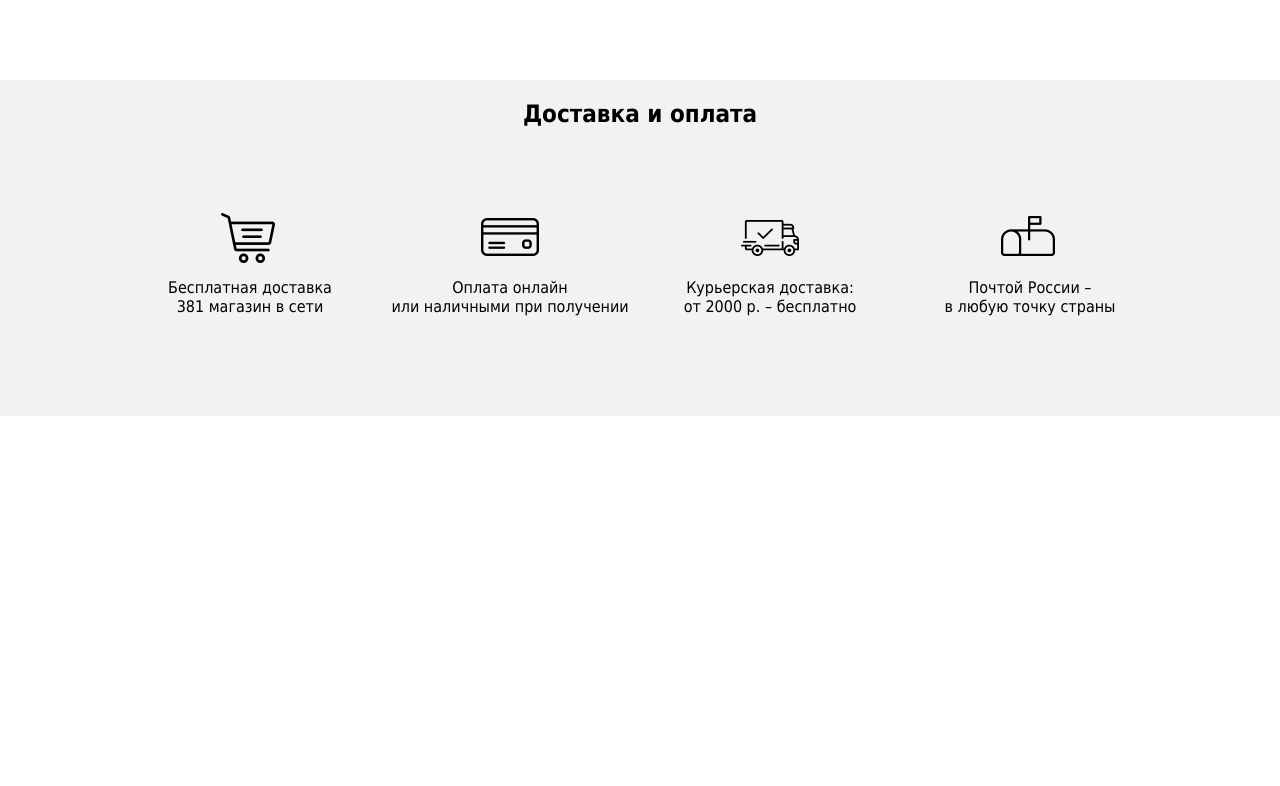
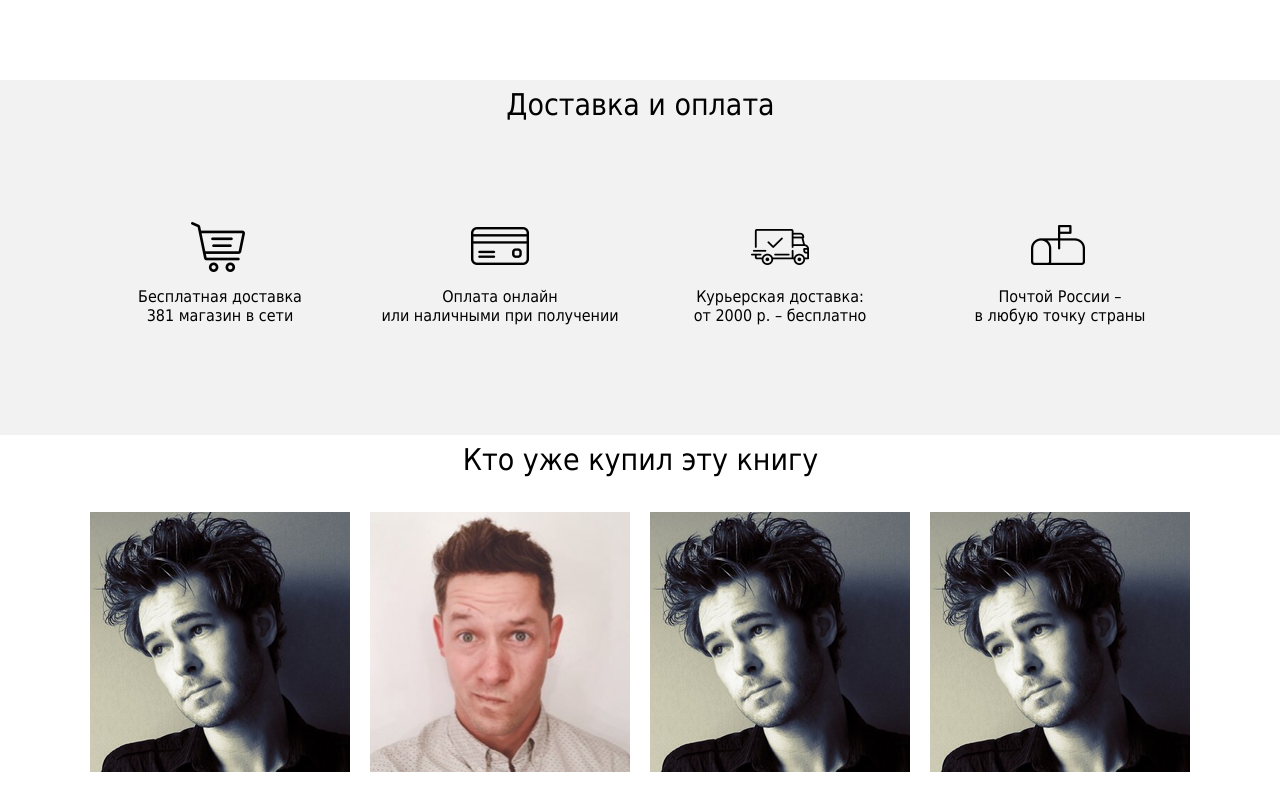
Before and after one commit to Necromongus/flexbox-lesson, a plain HTML site: page index.html in a window 1280 px wide. Shown: the part 710-1496 px from the top of the page. Before the commit the page ends 1126 px from the top, so only its background shows below. Drawn offline with Linux system fonts and the light colour scheme.

Commit message:
fixed code & added part of feedback section

```diff
--- a/index.html
+++ b/index.html
@@ -24,22 +24,39 @@
         </div>
         <div class="description_section">
             <h2>Доставка и оплата</h2>
-            <div class="description_section_elements">
-                <div class="description_section_elements_item">
+            <div class="section_elements">
+                <div class="section_elements_item">
                     <span></span>
                     Бесплатная доставка<br> 381 магазин в сети
                 </div>
-                <div class="description_section_elements_item">
+                <div class="section_elements_item">
                     <span></span>
                     Оплата онлайн<br> или наличными при получении
                 </div>
-                <div class="description_section_elements_item">
+                <div class="section_elements_item">
                     <span></span>
                     Курьерская доставка:<br> от 2000 р. – бесплатно
                 </div>
-                <div class="description_section_elements_item">
+                <div class="section_elements_item">
                     <span></span>
                     Почтой России –<br> в любую точку страны
+                </div>
+            </div>
+        </div>
+        <div class="feedback_section">
+            <h2>Кто уже купил эту книгу</h2>
+            <div class="section_elements">
+                <div class="section_elements_item">
+                    <img src="../img/u1_a.png" alt="feedback_user_avatar">
+                </div>
+                <div class="section_elements_item">
+                    <img src="../img/u2_a.png" alt="feedback_user_avatar">
+                </div>
+                <div class="section_elements_item">
+                    <img src="../img/u1_a.png" alt="feedback_user_avatar">
+                </div>
+                <div class="section_elements_item">
+                    <img src="../img/u1_a.png" alt="feedback_user_avatar">
                 </div>
             </div>
         </div>
--- a/sass/style.sass
+++ b/sass/style.sass
@@ -18,15 +18,6 @@ main
         justify-content: center
         img
             margin-right: 75px
-        h1
-            font-size: 48px
-            margin-bottom: 0
-        h2
-            margin-top: 7px
-            padding-left: 1px
-            font:
-                size: 30px
-                weight: normal
         &_info
             width: 550px
             &_buttons
@@ -51,28 +42,40 @@ main
         flex-direction: column
         align-items: center
         padding-bottom: 100px
-        &_elements
-            display: flex
-            flex-flow: row wrap
-            justify-content: center
-            &_item
-                text-align: center
-                width: 260px
-                span
-                    display: block
-                    height: 50px
-                    background-image: url('../img/description_iconset.png')
-                    background-repeat: no-repeat
-                    margin-top: 65px
-                    margin-bottom: 15px
-                &:nth-child(1) span
-                    background-position: center 0
-                &:nth-child(2) span
-                    background-position: center -58px
-                &:nth-child(3) span
-                    background-position: center -118px
-                &:nth-child(4) span
-                    background-position: center -166px
+.section_elements
+    display: flex
+    flex-flow: row wrap
+    justify-content: center
+    &_item
+        text-align: center
+        width: 260px
+        margin: 10px
+        span
+            display: block
+            height: 50px
+            background-image: url('../img/description_iconset.png')
+            background-repeat: no-repeat
+            margin-top: 65px
+            margin-bottom: 15px
+        &:nth-child(1) span
+            background-position: center 0
+        &:nth-child(2) span
+            background-position: center -58px
+        &:nth-child(3) span
+            background-position: center -118px
+        &:nth-child(4) span
+            background-position: center -166px
+
+h1
+    font-size: 48px
+    margin-bottom: 0
+h2
+    margin-top: 7px
+    padding-left: 1px
+    font:
+        size: 30px
+        weight: normal
+
 .main_btn
     color: #fff
     text-decoration: none
@@ -96,3 +99,10 @@ main
     margin: 0
     white-space: nowrap
     margin: 15px 0
+
+.feedback_section
+    display: flex
+    flex-direction: column
+    align-items: center
+    img
+        width: 260px
```
Also changed, not shown: css/style.css, img/u1_a.png (added), img/u2_a.png (added), 1 other file.
